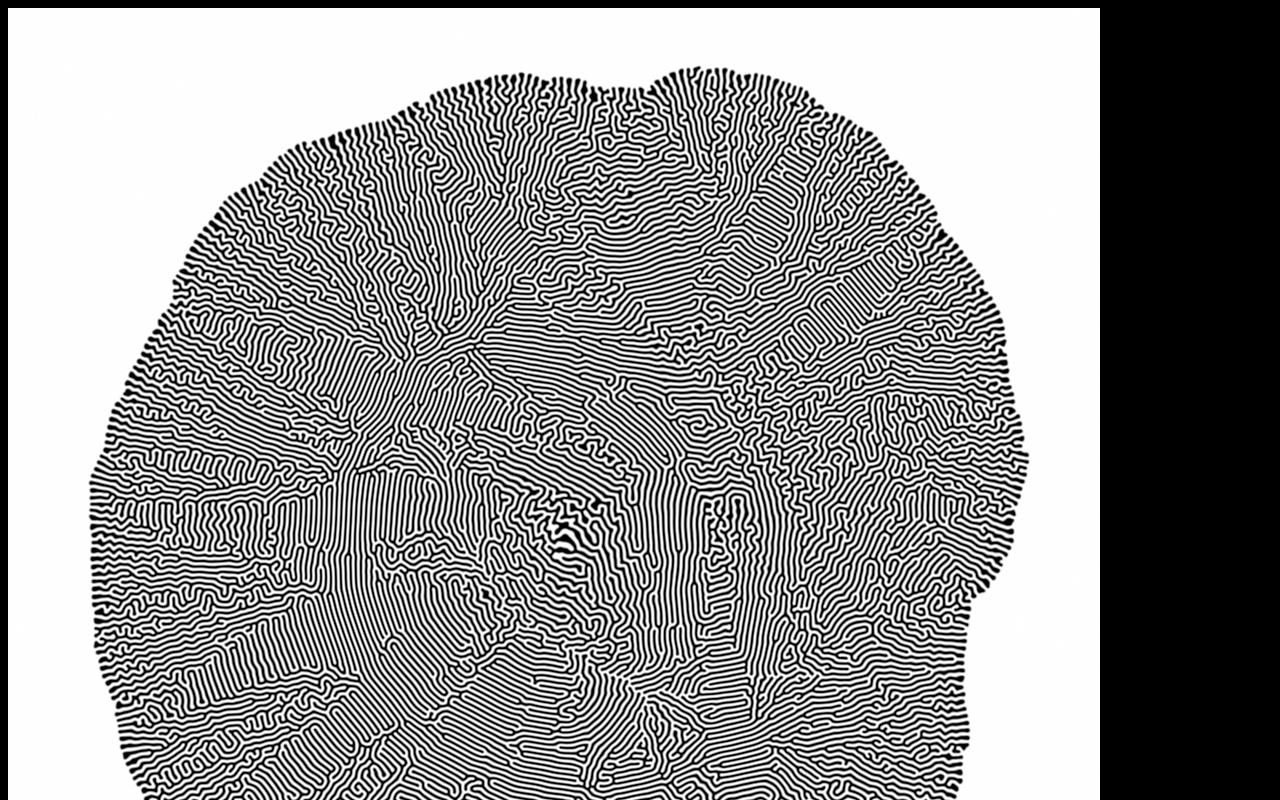
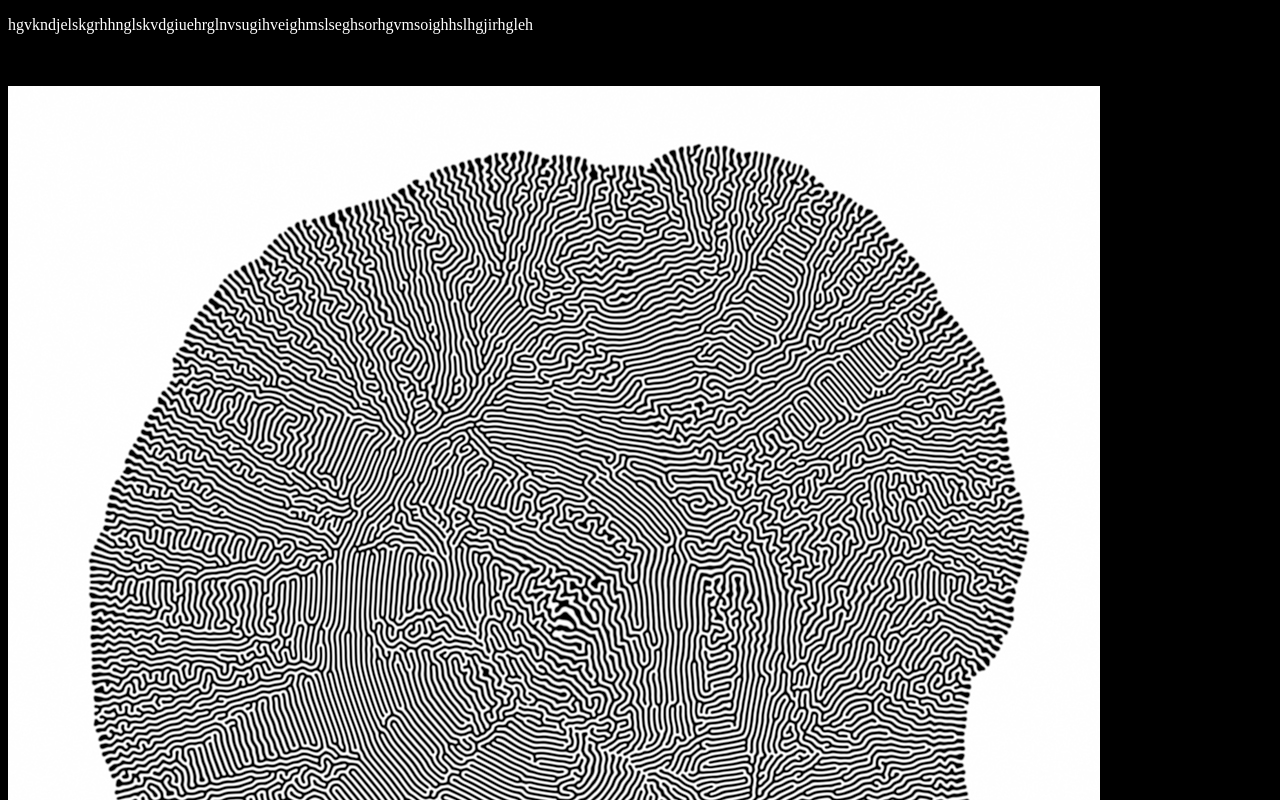
Before and after one commit to drrobosan/rjw3, a plain HTML site: page docs/image.html in a window 1280 px wide. Shown: the top 800 px of the page. Drawn offline with Linux system fonts and the light colour scheme.

Commit message:
Update image.html

```diff
--- a/docs/image.html
+++ b/docs/image.html
@@ -1,10 +1,15 @@
 <!DOCTYPE html>
 <html>
   <style>
-    body {background-color: black;}
+    body {background-color: black; color: white;}
   </style>
 
   <body>
+    <div>
+      <p>hgvkndjelskgrhhnglskvdgiuehrglnvsugihveighmslseghsorhgvmsoighhslhgjirhgleh</p>
+    </div>
+
+    <br><br>
 
     <div>
       <img src="robWolpertArt.jpg" />
```
